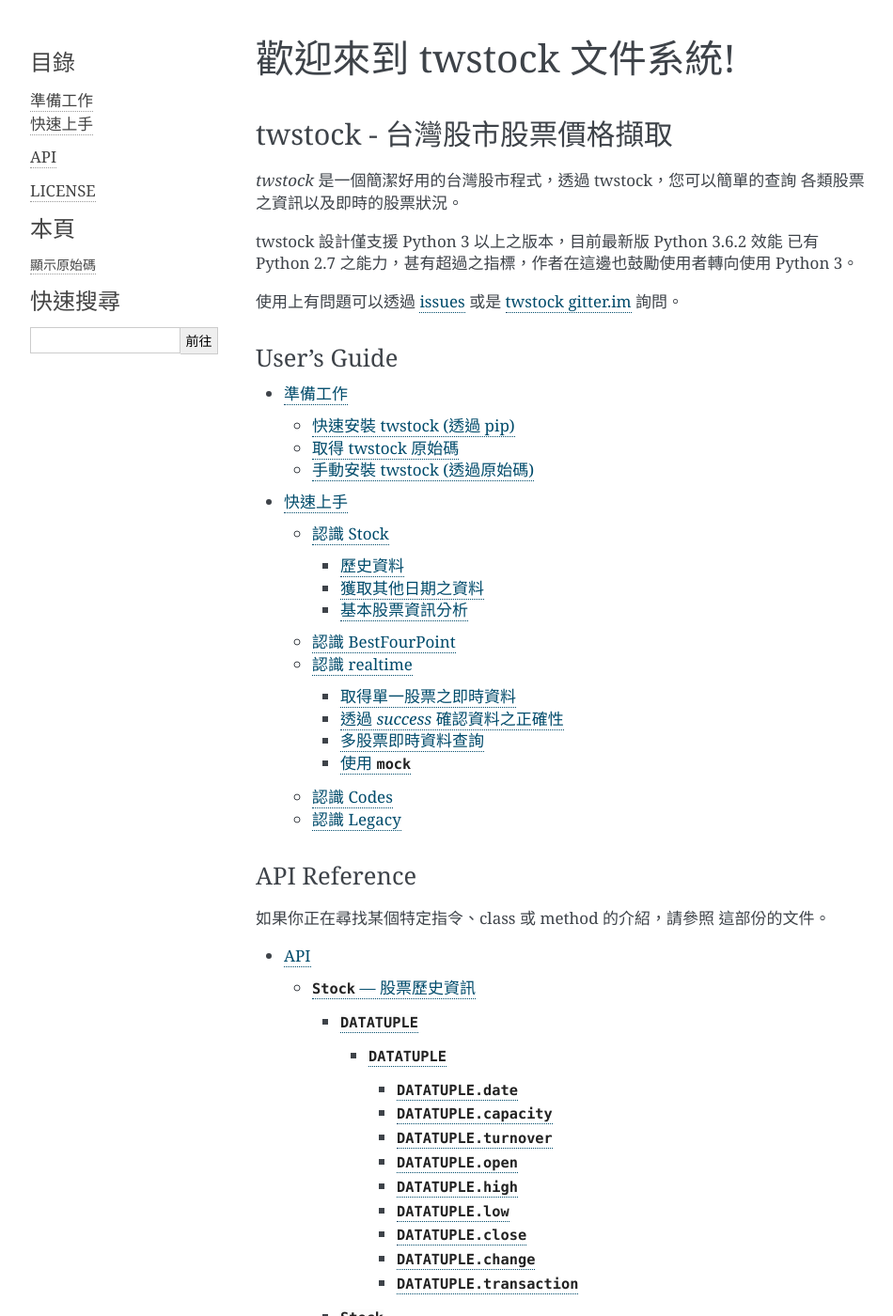
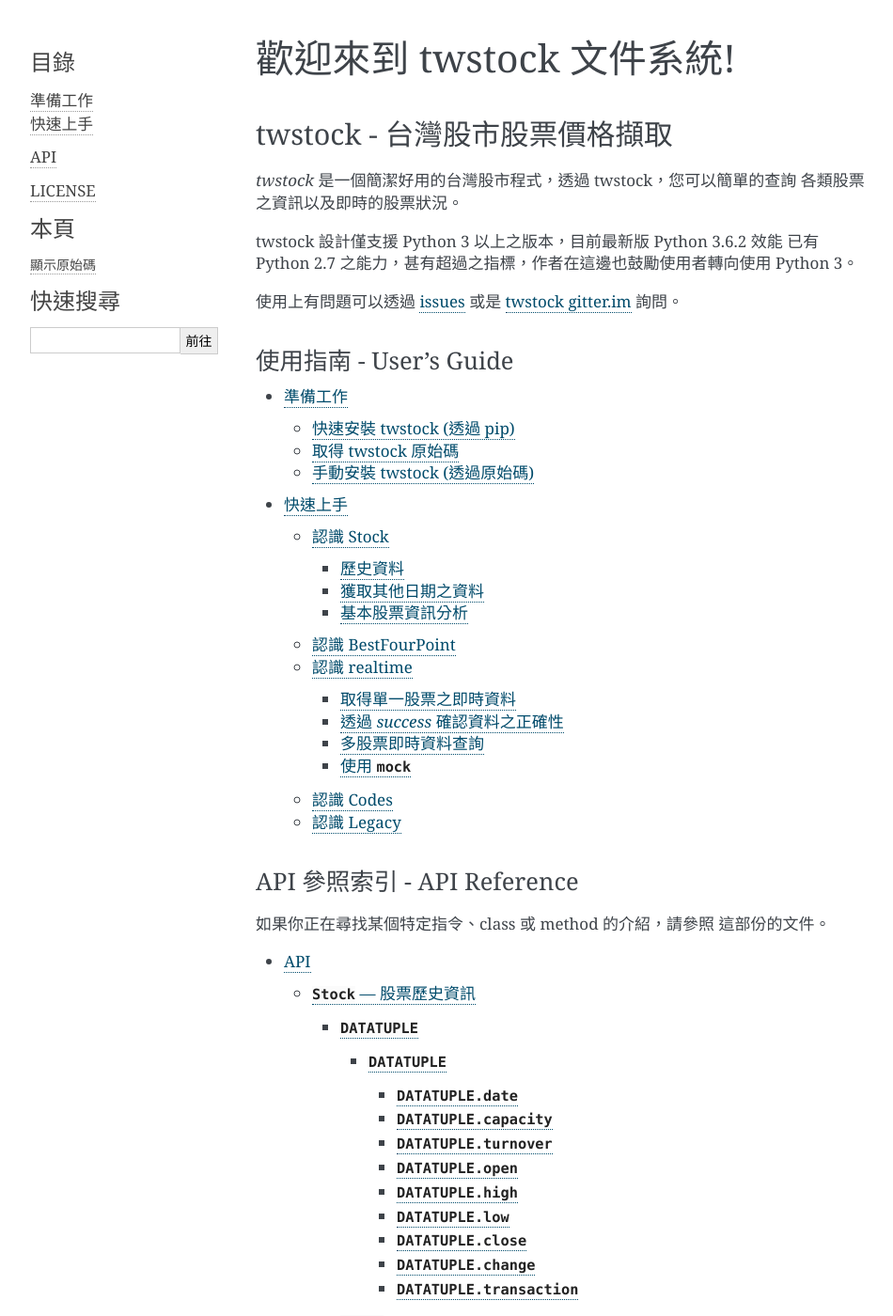
Before and after one commit to mlouielu/twstock, a Sphinx documentation site: the page built from docs/index.rst, in a window 1280 px wide and 1400 px high. Shown: the whole window at 94% size, without its empty margins (148-1098 px from the left). Built offline with Sphinx 7.4.7, drawn with Linux system fonts in a browser that asks for light colours; pages that are not in the unit, such as notebooks, are missing from menus; some of the changed text lies outside the part shown.

Commit message:
Update toc content title

```diff
--- a/docs/index.rst
+++ b/docs/index.rst
@@ -21,7 +21,7 @@
 `twstock gitter.im <https://gitter.im/twstock/Lobby>`_ 詢問。
 
 
-User's Guide
+使用指南 - User's Guide
 ------------
 
 .. toctree::
@@ -30,7 +30,7 @@
 
 
 
-API Reference
+API 參照索引 - API Reference
 -------------
 
 如果你正在尋找某個特定指令、class 或 method 的介紹，請參照
```
Also changed, not shown: other parts of docs/index.rst (+1 -1 lines).
